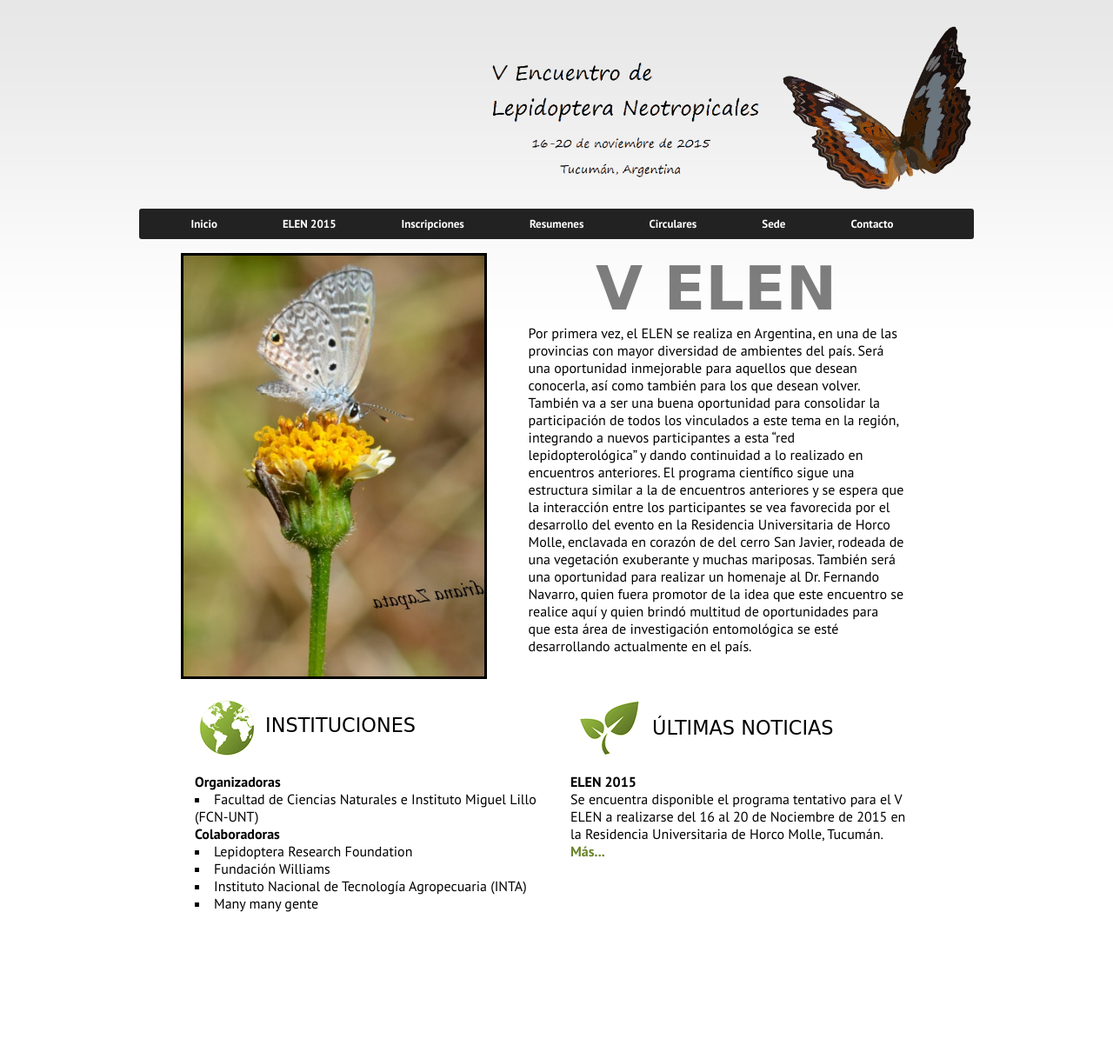
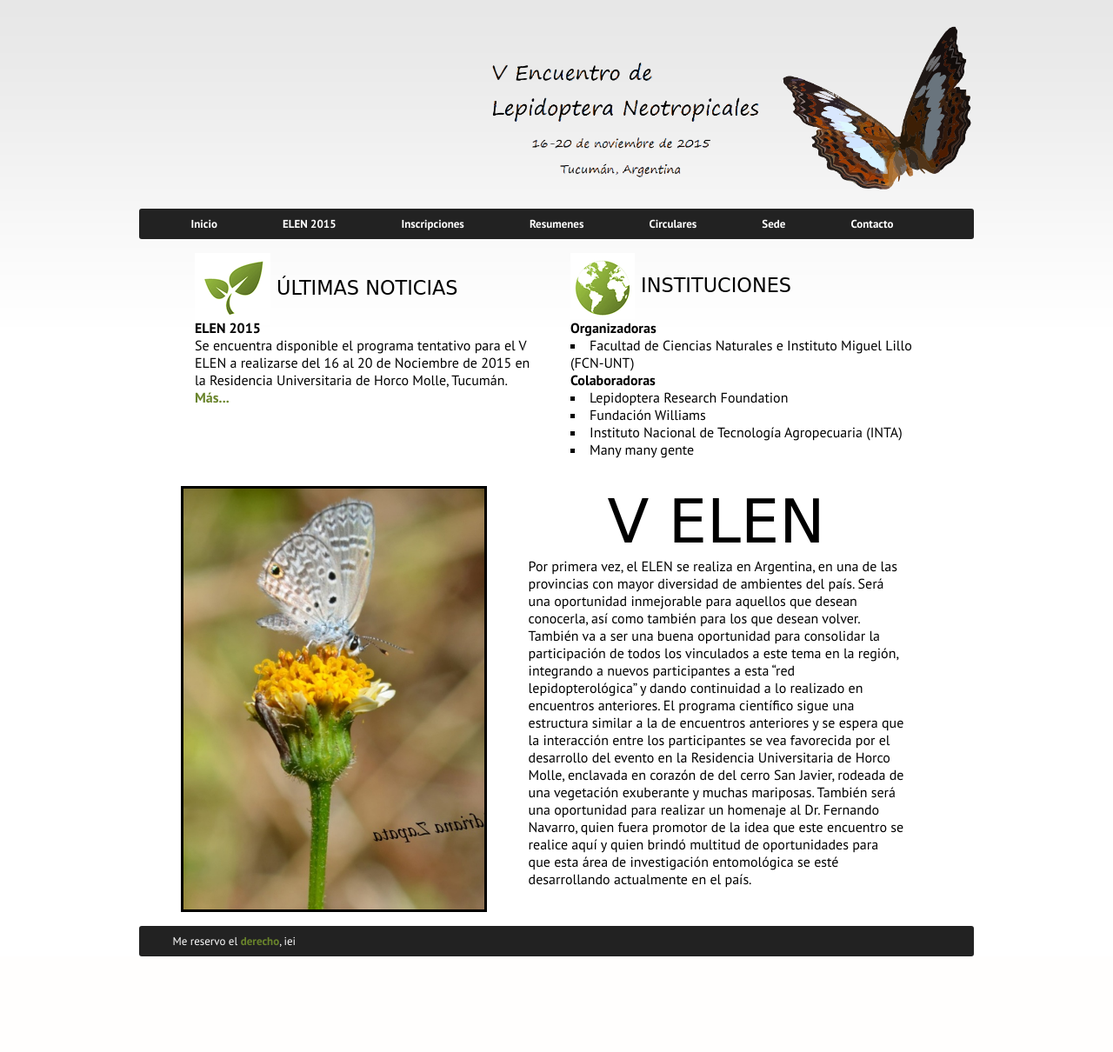
Before and after one commit to Greenderella/ELEN2015, a PHP site: page / in a window 1280 px wide. Shown: the whole page at 87% size. After the commit the page ends 1100 px from the top, so only its background shows below. Run offline with PHP 8.4, Linux system fonts and the light colour scheme; some web fonts are replaced.

Commit message:
Front Page bonito
Por ahora.....

```diff
--- a/index.html
+++ b/index.html
@@ -26,19 +26,18 @@
     </ul>
   </div>
   <div class="wrap">
-  <div class="sliader">
-  <img src="image/portada.png" alt="opop" />
+  <div class="contetn">
+  	<div class="column">
 	<div>
-	<h2>V ELEN</h2>
-	  <p>
-	  Por primera vez, el ELEN se realiza en Argentina, en una de las provincias con mayor diversidad de ambientes del país. Será una oportunidad inmejorable para aquellos que desean conocerla, así como también para los que desean volver. También va a ser una buena oportunidad para consolidar la participación de todos los vinculados a este tema en la región, integrando a nuevos participantes a esta “red lepidopterológica” y dando continuidad a lo realizado en encuentros anteriores.
-	El programa científico sigue una estructura similar a la de encuentros anteriores y se espera que la interacción entre los participantes se vea favorecida por el desarrollo del evento en la Residencia Universitaria de Horco Molle, enclavada en corazón de del cerro San Javier, rodeada de una vegetación exuberante y muchas mariposas.
-	También será una oportunidad para realizar un homenaje al Dr. Fernando Navarro, quien fuera promotor de la idea que este encuentro se realice aquí y quien brindó multitud de oportunidades para que esta área de investigación entomológica se esté desarrollando actualmente en el país.<br />
+		<div class="title">
+			<p class="h2"><img src="image/icon1.png" alt="opop" />
+				ÚLTIMAS NOTICIAS
 			</p>
 		</div>
+		<h3>ELEN 2015</h3>
+		<p>Se encuentra disponible el programa tentativo para el V ELEN a realizarse del 16 al 20 de Nociembre de 2015 en la Residencia Universitaria de Horco Molle, Tucumán. <a href="#">Más...</a></p>
 	</div>
-  <div class="clear"></div>
-  <div class="contetn">
+  </div>
 	<div class="column">
 	<div>
 		<div class="title">
@@ -58,20 +57,25 @@
 			</ul>
 	</div>
 	</div>
-	<div class="column">
+  </div>
+  <div class="clear"></div>
+    <div class="sliader">
+  <img src="image/portada.png" alt="opop" />
   <div>
-		<div class="title">
-			<p class="h2"><img src="image/icon1.png" alt="opop" />
-				ÚLTIMAS NOTICIAS
+	<h2>V ELEN</h2>
+	  <p>
+	  Por primera vez, el ELEN se realiza en Argentina, en una de las provincias con mayor diversidad de ambientes del país. Será una oportunidad inmejorable para aquellos que desean conocerla, así como también para los que desean volver. También va a ser una buena oportunidad para consolidar la participación de todos los vinculados a este tema en la región, integrando a nuevos participantes a esta “red lepidopterológica” y dando continuidad a lo realizado en encuentros anteriores.
+	El programa científico sigue una estructura similar a la de encuentros anteriores y se espera que la interacción entre los participantes se vea favorecida por el desarrollo del evento en la Residencia Universitaria de Horco Molle, enclavada en corazón de del cerro San Javier, rodeada de una vegetación exuberante y muchas mariposas.
+	También será una oportunidad para realizar un homenaje al Dr. Fernando Navarro, quien fuera promotor de la idea que este encuentro se realice aquí y quien brindó multitud de oportunidades para que esta área de investigación entomológica se esté desarrollando actualmente en el país.<br />
 	  </p>
   </div>
-		<h3>ELEN 2015</h3>
-		<p>Se encuentra disponible el programa tentativo para el V ELEN a realizarse del 16 al 20 de Nociembre de 2015 en la Residencia Universitaria de Horco Molle, Tucumán. <a href="#">Más...</a></p>
   </div>
+
   </div>
+  <div class="clear"></div>
+   <div class="footer">
+		<p>Me reservo el <a>derecho</a>, iei</p>
 	</div>
-  </div>
-  <div class="clear footer"></div>
 
 </div>
 
--- a/style/css.css
+++ b/style/css.css
@@ -8,16 +8,17 @@ h2 , .h2 { font-family: 'Fredericka the Great', cursive; font-size: 140%;}
 a{ color: #69842B; text-decoration:none; font-weight: 700;}
 a:hover{ color:#9db949; text-decoration:underline;}
 
-.best{ width:960px; height:100%; margin: 0 auto;}
-.menu{ background:#222222;border-radius:3px; width:960px; height:35px; color: #FFF;}
+.best{ width:960px; margin: 0 auto;}
 .logo{ width:960px; height:240px; margin:0 auto;}
 .logo img{ margin-top:30px; float:right; height:190px;}
+.menu, .footer{ background:#222222;border-radius:3px; width:960px; height:35px; color: #FFF;}
 .menu ul{ margin-left:22px;}
-.menu li a{ color: #FFF; float:left; font-size:13px; margin-top:9px; margin-left:4%; margin-right:4%; background:url(../image/top.png); text-decoration:none;}
+.menu li a, .footer p{ color: #FFF; float:left; font-size:13px; margin-top:9px; margin-left:4%; margin-right:4%; background:url(../image/top.png); text-decoration:none;}
 .logo h2{ font-weight:100; font-size:11px; float:right; margin-top:70px; opacity:0.5;}
 .logo h2 a{ font-weight:100; font-size:11px; float:right; margin-top:20px; opacity:0.5; color:#222222; text-decoration:none;}
 .wrap { margin: 1em 3em; }
-.sliader h2{ font-weight:bold; font-size:70px; opacity:0.5; text-align: center;}
+.sliader { margin-top: 2em; }
+.sliader h2{ font-weight: 400; text-align: center; font-size: 70px; }
 .sliader img{ float:left; width: 40%; margin-right: 3em; height: auto; border: 3px solid black; }
 .sliader div{ width:50%; float:left;}
 .sliader p a{ font-size:17px; font-weight:bold; color:#7a9933;}
@@ -58,5 +59,5 @@ value{ background:#9db949;}
 .column > div { padding: 0 1em;}
 .column ul { list-style: square inside; }
 .title img { height: 100%; width: auto;}
-.title { height: 76px; vertical-align: middle; margin: 1em 0;}
-.footer { height: 40px; }
+.title { height: 76px; vertical-align: middle;}
+.footer { margin-top: 1em; }
--- a/style/reset.css
+++ b/style/reset.css
@@ -1 +1 @@
-a,abbr,acronym,address,applet,article,aside,audio,b,blockquote,big,body,center,canvas,caption,cite,code,command,datalist,dd,del,details,dfn,dl,div,dt,em,embed,fieldset,figcaption,figure,font,footer,form,h1,h2,h3,h4,h5,h6,header,hgroup,html,i,iframe,img,ins,kbd,keygen,label,legend,li,meter,nav,object,ol,output,p,pre,progress,q,s,samp,section,small,span,source,strike,strong,sub,sup,table,tbody,tfoot,thead,th,tr,tdvideo,tt,u,ul,var{background:transparent;border:0 none;font-size:100%;margin:0;padding:0;border:0;outline:0;/* vertical-align:top; */}ol, ul {list-style:none;}blockquote, q {quotes:none;}table, table td {padding:0;border:none;border-collapse:collapse;}img {vertical-align: middle;}embed {vertical-align:top;}
+a,abbr,acronym,address,applet,article,aside,audio,b,blockquote,big,body,center,canvas,caption,cite,code,command,datalist,dd,del,details,dfn,dl,div,dt,em,embed,fieldset,figcaption,figure,font,footer,form,h1,h2,h3,h4,h5,h6,header,hgroup,html,i,iframe,img,ins,kbd,keygen,label,legend,li,meter,nav,object,ol,output,p,pre,progress,q,s,samp,section,small,span,source,strike,strong,sub,sup,table,tbody,tfoot,thead,th,tr,tdvideo,tt,u,ul,var{background:transparent;border:0 none;font-size:100%;margin:0;padding:0;border:0;/* outline:0; *//* vertical-align:top; */}ol, ul {list-style:none;}blockquote, q {quotes:none;}table, table td {padding:0;border:none;border-collapse:collapse;}img {vertical-align: middle;}embed {vertical-align:top;}
```
Lines whose indentation alone changed are shown as unchanged.
